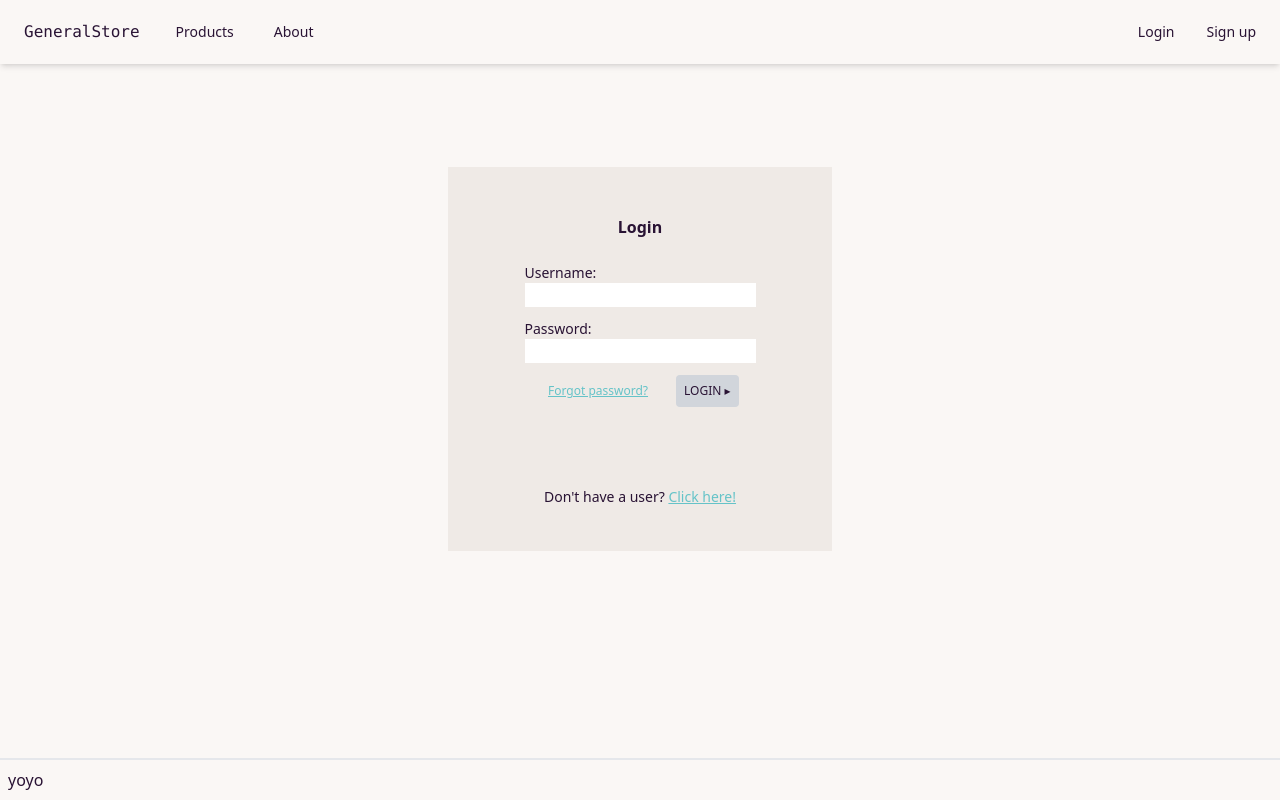
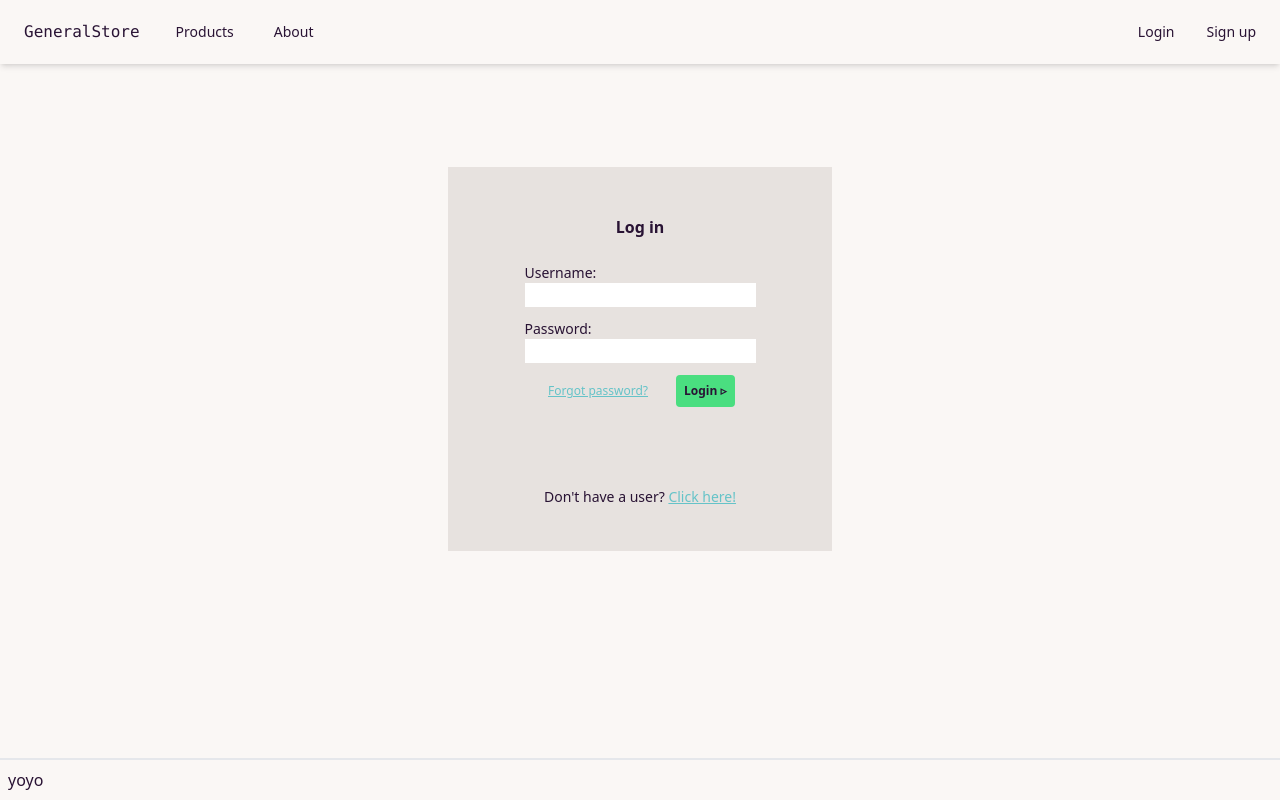
Before and after one commit to Mlaurgaard/vue-prios-term-two, a Vue app: page /login in a window 1280 px wide. Built offline with nearby package versions, Linux system fonts and the light colour scheme.

Commit message:
Home, login, signup
Homeview
- started adding section for cardslider.

Loginview
- fixed typo's
- changed color and fontsize for login button
-changed base color of container

Signupview
- button text changed from "register" to "confirm"
- changed base color of container

```diff
--- a/src/views/HomeView.vue
+++ b/src/views/HomeView.vue
@@ -1,5 +1,18 @@
 <template>
-<div>Section 1</div>
+
+<Section>
+    <!-- Slide container -->
+<div class="flex w-full h-96 bg-gray-400">
+    <!-- container for button left -->
+    <div class="block w-1/3 bg-gray-300">
+        <button class="rounded p-2 bg-green-100">&LeftArrow;</button>
+    </div>
+    <!-- conainer for main card -->
+    <div class="block w-1/3 bg-gray-400"></div>
+    <!-- container for button right -->
+    <div class="block w-1/3 bg-gray-300"></div>
+</div>
+</Section>
 
 
 
--- a/src/views/LoginView.vue
+++ b/src/views/LoginView.vue
@@ -1,7 +1,7 @@
 <template>
   <!-- Login Container -->
-  <div class="flex flex-col w-96 h-96 bg-base-200 mx-auto my-auto">
-    <h3 class="mx-auto mt-12 font-bold">Login</h3>
+  <div class="flex flex-col w-96 h-96 bg-base-300 mx-auto my-auto">
+    <h3 class="mx-auto mt-12 font-bold ">Log in</h3>
     <!-- Username -->
     <div class="mx-auto mt-6">
       <div class="my-auto">
@@ -22,8 +22,8 @@
     <div>
       <div class="mx-auto space-x-7 ml-24 mt-2">
         <button class="ml-1 text-xs btn-link">Forgot password?</button>
-        <button class="p-2 rounded bg-gray-300 active:bg-gray-400 text-xs">
-          LOGIN &blacktriangleright;
+        <button class="p-2 rounded bg-green-400 active:bg-green-200 text-xs font-semibold">
+          Login &triangleright;
         </button>
       </div>
     </div>
--- a/src/views/SignupView.vue
+++ b/src/views/SignupView.vue
@@ -1,6 +1,6 @@
 <template>
     <!-- Register Container -->
-    <div class="flex flex-col w-96 h-96 bg-base-200 mx-auto my-auto">
+    <div class="flex flex-col w-96 h-96 bg-base-300 mx-auto my-auto">
       <h3 class="mx-auto mt-4 font-bold">Register</h3>
       <!-- First name -->
       <div class="mx-auto mt-2">
@@ -41,7 +41,7 @@
         <!-- Buttons -->
         <div class="mx-auto space-x-7 ml-52 mt-2">
           <button class="p-2 rounded bg-gray-300 active:bg-gray-400 text-xs">
-            Register &blacktriangleright;
+            Confirm &blacktriangleright;
           </button>
         </div>
       </div>
```
